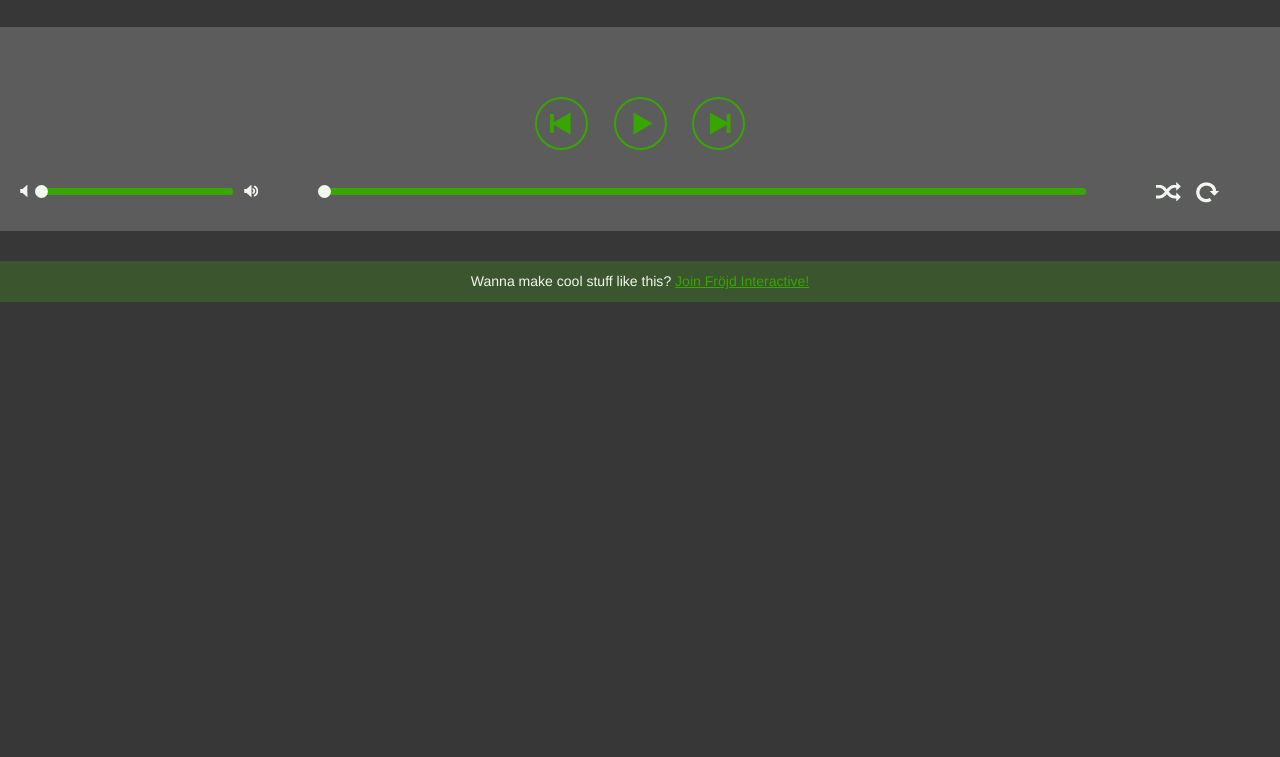
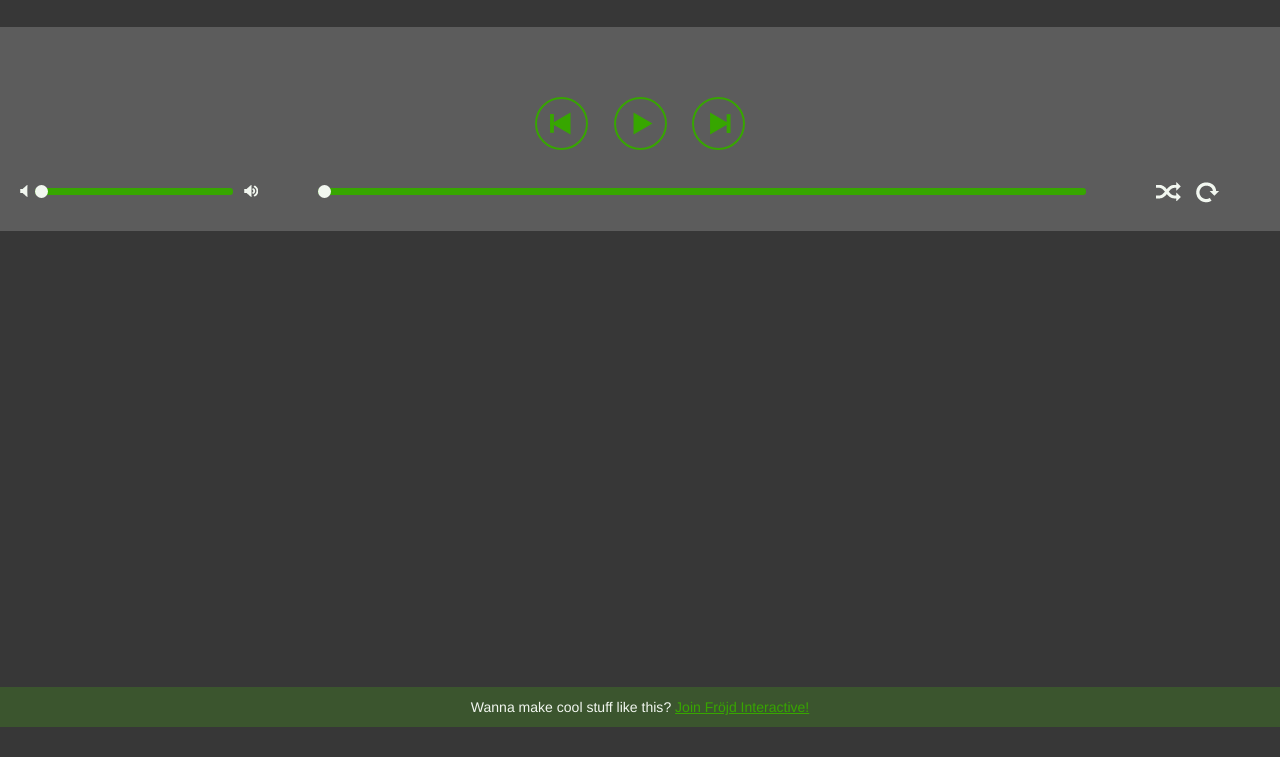
Before and after one commit to ahultgren/Spotify-Server, a website: page index.html in a window 1280 px wide. Shown: the part 43-800 px from the top of the page. Drawn offline with nearby package versions, Linux system fonts and the light colour scheme; no server answers.

Commit message:
Implemented fixed footer

```diff
--- a/index.html
+++ b/index.html
@@ -7,6 +7,7 @@
 	<link href="/static/styles/style.css" rel="stylesheet" />
 </head>
 <body>
+	<div class="puff">
 		<header class="sitehead">
 			<h1>Spotify Server</h1>
 		</header>
@@ -43,6 +44,7 @@
 			<a href="playURI">Play</a>
 			<a href="queue">add</a>
 		</section>
+	</div>
 	<footer class="sitefooter">
 		<p>Wanna make cool stuff like this? <a href="http://frojd.se/career">Join Fröjd Interactive!</a></p>
 	</footer>
--- a/static/styles/style.css
+++ b/static/styles/style.css
@@ -14,8 +14,12 @@
 	padding: 0;
 	margin: 0;
 }
+html {
+	height: 100%;
+}
 body {
 	background: #373737;
+	height: 100%;
 	font: 1.125em/1.5 'Helvetica Neue', Helvetica, Arial, sans-serif;
 	color: #f2f7f0;
 }
@@ -39,7 +43,9 @@ input {
 	color: #37A600;
 }
 
-
+.puff {
+	min-height: 100%;
+}
 .sitehead {
 	background: #37a600;
 }
@@ -199,7 +205,10 @@ input {
 
 .sitefooter {
 	background: #3b552e;
+	height: 20px;
+	margin-top: -70px;
 	padding: 10px;
+	position: relative;
 	font-size: 0.78em;
 	text-align: center;
 }
```
Lines whose indentation alone changed are shown as unchanged.
